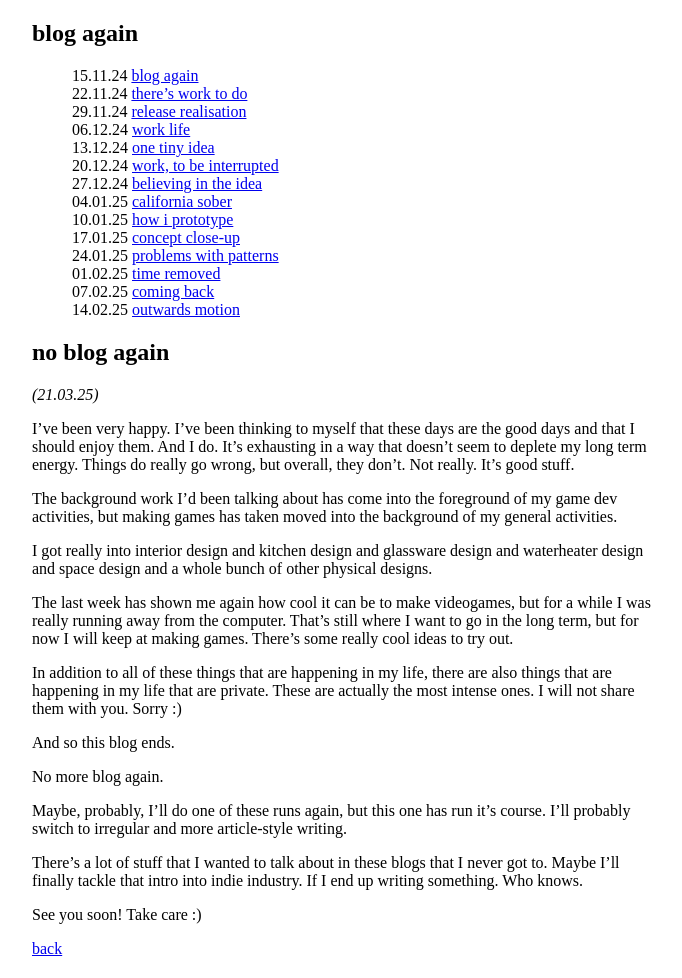
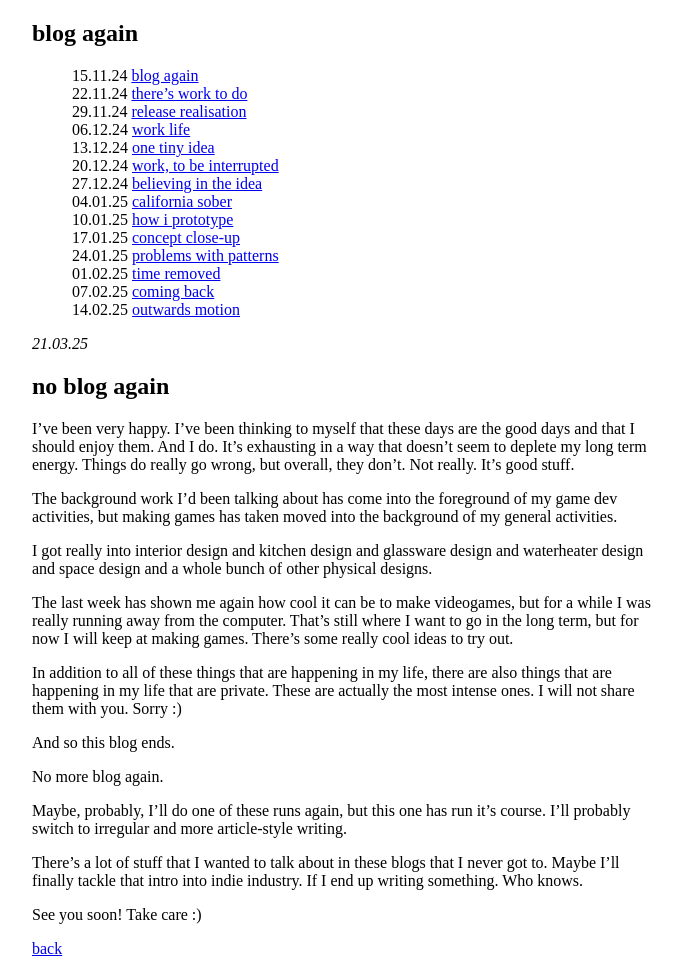
Before and after one commit to stuffedwombat/stuffedwombat.github.io, a Jekyll site: the page built from blogagain.md, in a window 1280 px wide. Shown: the whole page, without its empty margins (292-974 px from the left). Built offline with Jekyll 4.4.1, drawn with Linux system fonts in a browser that asks for light colours; our own code applies the rules of GitHub Pages for plain Markdown files; comment, search, counter and statistics services are not loaded.

```diff
--- a/blogagain.md
+++ b/blogagain.md
@@ -15,8 +15,9 @@
 - 07.02.25 [coming back](25_02_07_coming_back)
 - 14.02.25 [outwards motion](25_02_14_outwards_motion)
 
+
+*21.03.25*
 ## no blog again
-*(21.03.25)*
 
 I've been very happy. I've been thinking to myself that these days are the good days and that I should enjoy them. And I do. It's exhausting in a way that doesn't seem to deplete my long term energy. Things do really go wrong, but overall, they don't. Not really. It's good stuff.
 
```
